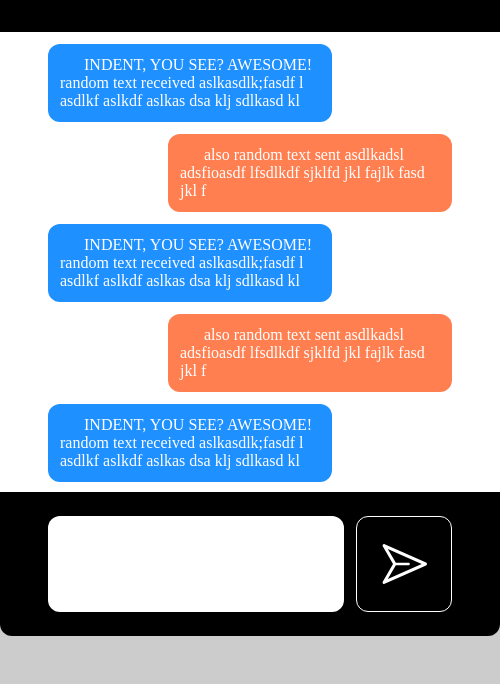
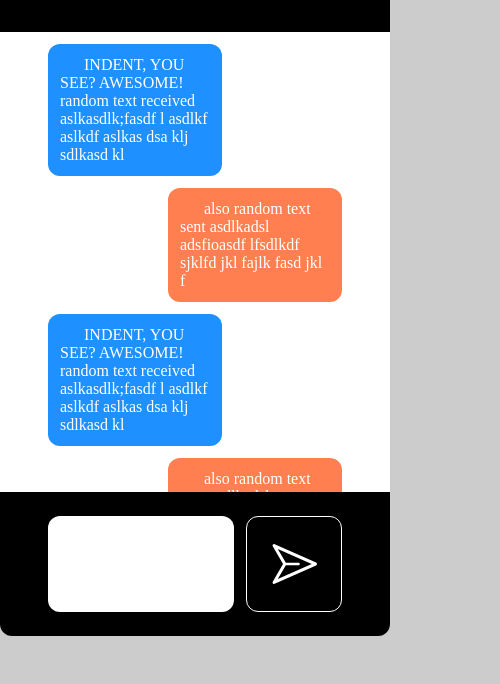
Before and after one commit to ThePott/my-days, a plain HTML site: page 4일차/2_채팅방/page.html in a window 390 px wide. Shown: the part 160-844 px from the top of the page, 500 px wide, since content can reach past the window. Drawn offline with Linux system fonts and the light colour scheme; a web font is replaced by a local one.

Commit message:
responsive width

```diff
--- a/4일차/2_채팅방/stylesheet.css
+++ b/4일차/2_채팅방/stylesheet.css
@@ -154,7 +154,7 @@ h6 {
 /* ---- SPECIFIC TO THIS PROJECT ---- */
 
 #app-boundary {
-    width: 500px;
+    max-width: 500px;
     height: calc(100vh - 96px);
     margin-left: auto;
     margin-right: auto;
```
